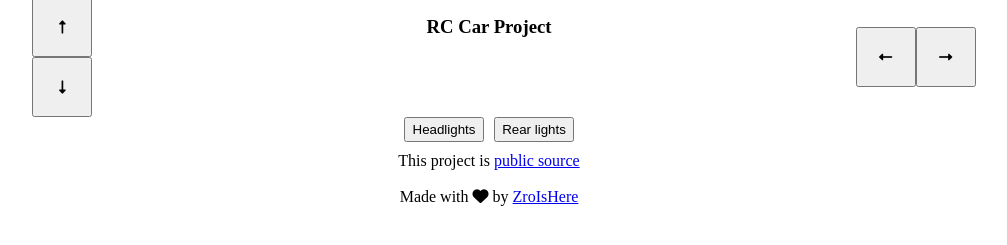
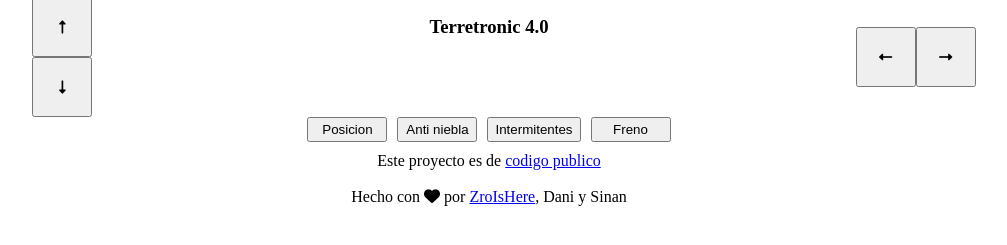
Before and after one commit to ZroIsHere/RC-Car-Project, a plain HTML site: page data/index.html in a window 1280 px wide. Shown: the part 311-556 px from the top of the page, without its empty margins (151-1158 px from the left). Drawn offline with nearby package versions, Linux system fonts and the light colour scheme; no server answers.

Commit message:
Update data

```diff
--- a/data/index.html
+++ b/data/index.html
@@ -13,7 +13,7 @@
 <html>
 
 <head>
-  <title>CIFP Politecnico - RC Car Project</title>
+  <title>CIFP Politecnico - Terretronic 4.0</title>
   <meta name="viewport" content="width=device-width, initial-scale=1">
   <link rel="icon" href="data:,">
   <link rel="stylesheet" href="https://cdnjs.cloudflare.com/ajax/libs/font-awesome/6.0.0-beta3/css/all.min.css">
@@ -28,20 +28,22 @@
       <button id='up'><i class="fa-solid fa-up-long"></i></button>
       <button id='down'><i class="fa-solid fa-down-long"></i></button>
     </section>
-    <h3>RC Car Project</h3>
+    <h3>Terretronic 4.0</h3>
     <section class="lrsec">
       <button id='left'><i class="fa-solid fa-left-long"></i></button>
       <button id='right'><i class="fa-solid fa-right-long"></i></button>
     </section>
   </div>
   <div class="lights">
-    <button id='headlights'><span>Headlights</span></button>
-    <button id='rearlights'><span>Rear lights</span></button>
+    <button id='posicion'><span>Posicion</span></button>
+    <button id='anti'><span>Anti niebla</span></button>
+    <button id='blinking'><span>Intermitentes</span></button>
+    <button id='brake'><span>Freno</span></button>
   </div>
   <div class="text">
-    <span>This project is <a href="https://github.com/ZroIsHere/RC-Car-Project">public source</a></span>
+    <span>Este proyecto es de <a href="https://github.com/ZroIsHere/RC-Car-Project">codigo publico</a></span>
     <br/>
-    <span>Made with <i class="fa fa-heart pulse"></i> by <a href="https://github.com/ZroIsHere">ZroIsHere</a></span>
+    <span>Hecho con <i class="fa fa-heart pulse"></i> por <a href="https://github.com/ZroIsHere">ZroIsHere</a>, Dani y Sinan</span>
   </div>
 </body>
 
--- a/data/scripts.js
+++ b/data/scripts.js
@@ -20,7 +20,7 @@ function SetEngineSpeed(pin, speed) {
 }
 
 $(document).ready(function() {
-    SetEngineSpeed('0', '0');
+    /*SetEngineSpeed('0', '0');
     SetPinState('1', 'low');
     SetPinState('2', 'low');
     SetPinState('3', 'low');
@@ -40,5 +40,5 @@ $(document).ready(function() {
     $('#right').on('mouseup touchend', function() { SetPinState('3', 'low'); });
 
     $('#headlights').on('click', function() { ChangePinState('4'); });
-    $('#rearlights').on('click', function() { ChangePinState('5'); });
+    $('#rearlights').on('click', function() { ChangePinState('5'); });*/
 });
```
